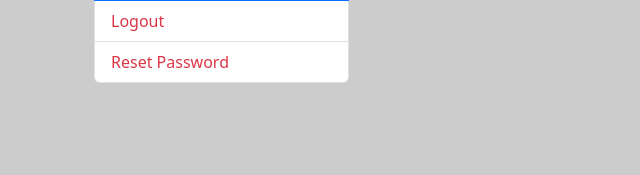
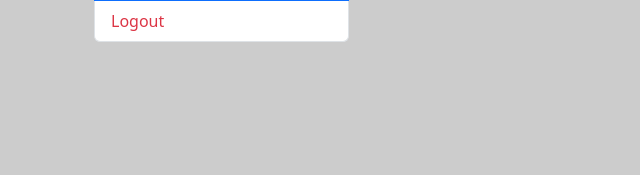
Before and after one commit to musarafhossain/MediHub, a Django app: page /patients in a window 1280 px wide. Shown: the part 180-355 px from the top of the page, without its empty margins (0-640 px from the left). Run offline with Django 5.2, Linux system fonts and the light colour scheme; the visitor is signed in with stand-in values (Sample User, id 1); data that the repository does not hold is empty.

Commit message:
remove unneccesary link

```diff
--- a/main/templates/layout.html
+++ b/main/templates/layout.html
@@ -10,7 +10,6 @@
                 <a href="{% url 'quick-add-patient' %}" class="list-group-item list-group-item-action {% if 'quick-add-patient' in request.path %} active {% endif %}">Quick add patient</a>
                 <a href="{% url 'all-patients' %}" class="list-group-item list-group-item-action{% if 'patients' in request.path %} active {% endif %}">Manage patient</a>
                 <a href="{% url 'doctor_logout' %}" class="list-group-item text-danger list-group-item-action">Logout</a>
-                <a href="{% url 'doctor_change_password' %}" class="list-group-item text-danger list-group-item-action">Reset Password</a>
             </div>
         </div>
 
```
